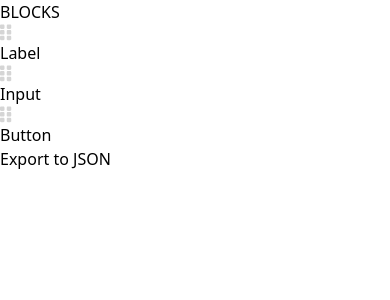
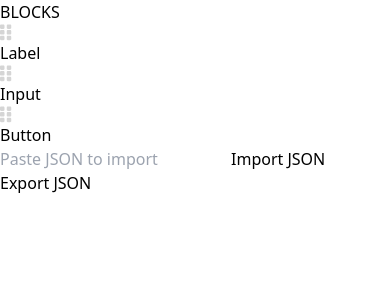
Before and after one commit to Akayush-17/Mini-Page-Builder, a React (Vite) app: page / in a window 390 px wide. Shown: the top 300 px of the page. Built offline with nearby package versions, Linux system fonts and the light colour scheme.

Commit message:
made responsive

```diff
--- a/src/App.tsx
+++ b/src/App.tsx
@@ -15,7 +15,7 @@ function App() {
   }[] = storedElements ? JSON.parse(storedElements) : [];
 
   const [boardElements, setBoardElements] = useState(initialBoardElements);
-
+  const [jsonInput, setJsonInput] = useState("");
 
   useEffect(() => {
     localStorage.setItem("boardElements", JSON.stringify(boardElements));
@@ -89,9 +89,22 @@ function App() {
     URL.revokeObjectURL(url);
   };
 
+  const handleJsonInput = (e: React.ChangeEvent<HTMLInputElement>) => {
+    setJsonInput(e.target.value);
+  };
+
+  const handleImport = () => {
+    try {
+      const parsedElements = JSON.parse(jsonInput);
+      setBoardElements(parsedElements);
+    } catch (error) {
+      console.error("Invalid JSON input");
+    }
+  };
+
   return (
     <div className="h-screen w-full flex">
-      <div className="w-3/4 h-full bg-slate-200">
+      <div className="md:w-3/4 w-full h-full bg-slate-200">
         <Board
           elements={boardElements}
           onEditMove={handleEditMove}
@@ -100,9 +113,32 @@ function App() {
           onDelete={handleDelete}
         />
       </div>
-      <div className="w-1/4 h-full">
+      <div className="md:w-1/4 md:h-full absolute md:relative bottom-0 w-full bg-[#2D2D2D]">
         <Sidebar onDragStart={handleDragStart} />
-        <button className="absolute bottom-5 right-10 bg-gray-400 rounded-md px-2 py-3" onClick={handleExport}>Export to JSON</button>
+        <div className="md:absolute  bottom-20 md:bg-transparent bg-[#2D2D2D] right-5 gap-4 flex justify-center  flex-col">
+          <div className="flex md:flex-wrap gap-4 justify-center items-center w-full">
+            <input
+              className="h-12 p-2 border border-gray-400 rounded-md"
+              placeholder="Paste JSON to import"
+              value={jsonInput}
+              onChange={handleJsonInput}
+            />
+            <button
+              className="bg-gray-400 rounded-md px-2 py-3"
+              onClick={handleImport}
+            >
+              Import JSON
+            </button>
+          </div>
+          <div className="flex w-full md:justify-end justify-center">
+            <button
+              className=" bg-gray-400 rounded-md px-2 py-3"
+              onClick={handleExport}
+            >
+              Export JSON
+            </button>
+          </div>
+        </div>
       </div>
     </div>
   );
```
